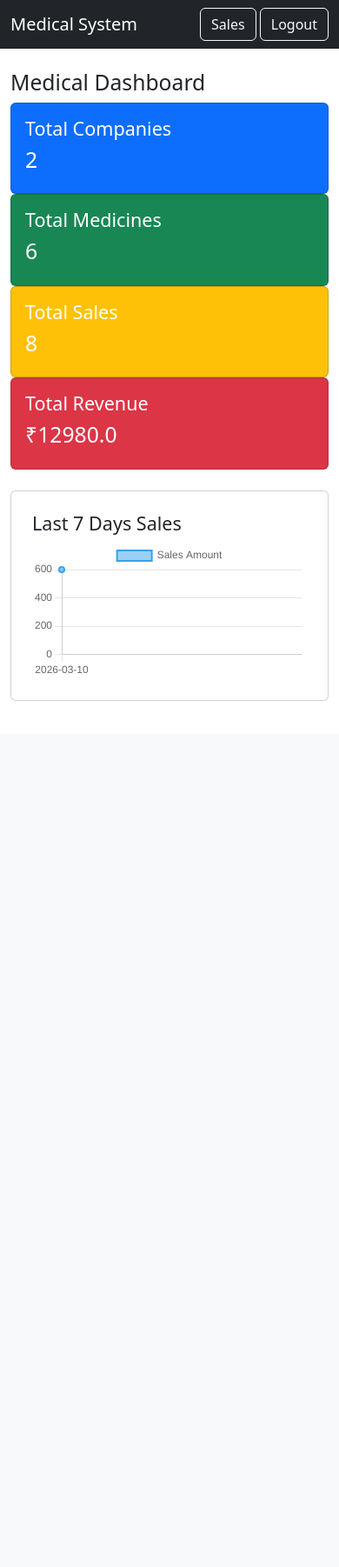
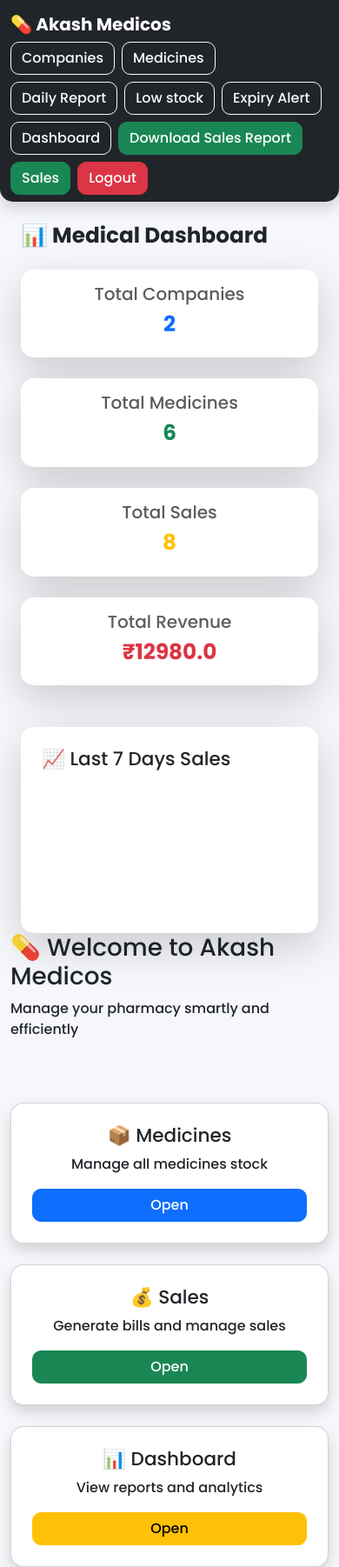
Before and after one commit to mitvr006/Projects, a Django app: page / in a window 390 px wide. Shown: the whole page at 87% size. Before the commit the page ends 806 px from the top, so only its background shows below. Run offline with Django 5.2, Linux system fonts and the light colour scheme; a user stored in the database is signed in; data comes from the database, SQL or seed files in the repository; both versions use the stored data as it was after the commit.

Commit message:
Add csv export for sales report and css

```diff
--- a/medicines/urls.py
+++ b/medicines/urls.py
@@ -19,4 +19,5 @@ urlpatterns = [
     path('', views.dashboard, name='dashboard'),
     path('login/', views.login_view, name='login'),
     path('logout/', views.logout_view, name='logout'),
+    path('export-sales/', views.export_sales_csv, name='export_sales'),
 ]
--- a/medicines/views.py
+++ b/medicines/views.py
@@ -4,7 +4,8 @@ from django import forms
 from django.utils import timezone
 from django.db.models import Sum
 from datetime import date, timedelta
-import json
+import json, csv
+from django.http import HttpResponse
 from django.contrib import messages
 from django.contrib.auth import authenticate, login, logout
 from django.contrib.auth.decorators import login_required, user_passes_test
@@ -85,7 +86,7 @@ class CompanyForm(forms.ModelForm):
         model = Company
         fields = '__all__'
 
-@user_passes_test(is_admin)
+@login_required
 def company_list(request):
     companies = Company.objects.all()
     return render(request, 'companies/company_list.html', {'companies': companies})
@@ -279,3 +280,24 @@ def is_admin(user):
 
 def is_staff(user):
     return user.groups.filter(name='Staff').exists()
+
+@login_required
+def export_sales_csv(request):
+
+    response = HttpResponse(content_type='text/csv')
+    response['Content-Disposition'] = 'attachment; filename="sales_report.csv"'
+
+    writer = csv.writer(response)
+    writer.writerow(['Medicine', 'Quantity', 'Total Price', 'Date'])
+
+    sales = Sale.objects.all()
+
+    for sale in sales:
+        writer.writerow([
+            sale.medicine.name,
+            sale.quantity,
+            sale.total_price,
+            sale.date
+        ])
+
+    return response
--- a/templates/base.html
+++ b/templates/base.html
@@ -3,48 +3,122 @@
 <head>
     <title>Medical Management System</title>
     <link href="https://cdn.jsdelivr.net/npm/bootstrap@5.3.0/dist/css/bootstrap.min.css" rel="stylesheet">
+    <link href="https://fonts.googleapis.com/css2?family=Poppins:wght@300;500;700&display=swap" rel="stylesheet">
+
+    <style>
+        body {
+            background-color: #f5f7fa;
+            font-family: 'Poppins', sans-serif;
+        }
+
+        .navbar {
+            border-radius: 0 0 15px 15px;
+        }
+
+        .card {
+            border-radius: 15px;
+        }
+
+        .card:hover {
+            transform: scale(1.03);
+            transition: 0.3s;
+        }
+
+        .btn {
+            border-radius: 10px;
+        }
+
+        .alert {
+            margin: 10px;
+            border-radius: 10px;
+        }
+    </style>
+
 </head>
 <body>
 
-<nav class="navbar navbar-expand-lg navbar-dark bg-dark">
+<nav class="navbar navbar-expand-lg navbar-dark bg-dark shadow">
   <div class="container">
-    <a class="navbar-brand" href="#">Medical System</a>
-    <div>
 
-      {% if request.user.groups.all.0.name == "Admin" %}
+    <a class="navbar-brand fw-bold" href="/">💊 Akash Medicos</a>
 
-      <a class="btn btn-outline-light me-2" href="{% url 'company_list' %}">Companies</a>
+    <div class="d-flex flex-wrap gap-2">
+
+      {% if request.user.is_superuser %}
+
+      <a class="btn btn-outline-light" href="{% url 'company_list' %}">Companies</a>
       <a class="btn btn-outline-light" href="{% url 'medicine_list' %}">Medicines</a>
       <a class="btn btn-outline-light" href="{% url 'daily_report' %}">Daily Report</a>
       <a class="btn btn-outline-light" href="{% url 'low_stock' %}">Low stock</a>
       <a class="btn btn-outline-light" href="{% url 'expiry_alert' %}">Expiry Alert</a>
       <a class="btn btn-outline-light" href="{% url 'dashboard' %}">Dashboard</a>
+      <a class="btn btn-success" href="{% url 'export_sales' %}">Download Sales Report</a>
 
       {% endif %}
 
-      <a class="btn btn-outline-light" href="{% url 'sale_list' %}">Sales</a>
+      <a class="btn btn-success" href="{% url 'sale_list' %}">Sales</a>
 
-      <a class="btn btn-outline-light" href="{% url 'logout' %}">Logout</a>
+      <a class="btn btn-danger" href="{% url 'logout' %}">Logout</a>
 
     </div>
   </div>
 </nav>
 
+<div class="container mt-3">
 {% if messages %}
-
-{% for message in messages %}
-
-<div class="alert alert-{{ message.tags }}">
-{{ message }}
+  {% for message in messages %}
+    <div class="alert alert-{{ message.tags }}">
+      {{ message }}
+    </div>
+  {% endfor %}
+{% endif %}
 </div>
-
-{% endfor %}
-
-{% endif %}
 
 <div class="container mt-4">
     {% block content %}{% endblock %}
 </div>
 
+
+
+<!-- 🔥 HOME CONTENT DIRECT -->
+<div class="container">
+
+<div class="hero">
+    <h1>💊 Welcome to Akash Medicos</h1>
+    <p>Manage your pharmacy smartly and efficiently</p>
+</div>
+
+<div class="row mt-5 g-4 text-center">
+
+<div class="col-md-4">
+<div class="card shadow p-4">
+<h4>📦 Medicines</h4>
+<p>Manage all medicines stock</p>
+<a href="{% url 'medicine_list' %}" class="btn btn-primary">Open</a>
+</div>
+</div>
+
+<div class="col-md-4">
+<div class="card shadow p-4">
+<h4>💰 Sales</h4>
+<p>Generate bills and manage sales</p>
+<a href="{% url 'sale_list' %}" class="btn btn-success">Open</a>
+</div>
+</div>
+
+<div class="col-md-4">
+<div class="card shadow p-4">
+<h4>📊 Dashboard</h4>
+<p>View reports and analytics</p>
+<a href="{% url 'dashboard' %}" class="btn btn-warning">Open</a>
+</div>
+</div>
+
+</div>
+
+</div>
+
+
+
 </body>
 </html>
--- a/templates/dashboard.html
+++ b/templates/dashboard.html
@@ -1,89 +1,52 @@
 {% extends 'base.html' %}
 {% block content %}
 
-<h2>Medical Dashboard</h2>
+<div class="container mt-4">
 
-<div class="row">
+<h2 class="mb-4 fw-bold">📊 Medical Dashboard</h2>
 
+<div class="row g-4">
+
+<!-- Companies -->
 <div class="col-md-3">
-<div class="card bg-primary text-white p-3">
-<h4>Total Companies</h4>
-<h2>{{ total_companies }}</h2>
+<div class="card shadow-lg border-0 text-center p-3">
+<h5 class="text-muted">Total Companies</h5>
+<h2 class="fw-bold text-primary">{{ total_companies }}</h2>
 </div>
 </div>
 
+<!-- Medicines -->
 <div class="col-md-3">
-<div class="card bg-success text-white p-3">
-<h4>Total Medicines</h4>
-<h2>{{ total_medicines }}</h2>
+<div class="card shadow-lg border-0 text-center p-3">
+<h5 class="text-muted">Total Medicines</h5>
+<h2 class="fw-bold text-success">{{ total_medicines }}</h2>
 </div>
 </div>
 
+<!-- Sales -->
 <div class="col-md-3">
-<div class="card bg-warning text-white p-3">
-<h4>Total Sales</h4>
-<h2>{{ total_sales }}</h2>
+<div class="card shadow-lg border-0 text-center p-3">
+<h5 class="text-muted">Total Sales</h5>
+<h2 class="fw-bold text-warning">{{ total_sales }}</h2>
 </div>
 </div>
 
+<!-- Revenue -->
 <div class="col-md-3">
-<div class="card bg-danger text-white p-3">
-<h4>Total Revenue</h4>
-<h2>₹{{ total_revenue }}</h2>
+<div class="card shadow-lg border-0 text-center p-3">
+<h5 class="text-muted">Total Revenue</h5>
+<h2 class="fw-bold text-danger">₹{{ total_revenue }}</h2>
 </div>
 </div>
 
 </div>
 
-
-<!-- SALES CHART CARD -->
-
-<div class="card mt-4 p-4">
-
-<h4>Last 7 Days Sales</h4>
-
+<!-- Chart -->
+<div class="card mt-5 shadow-lg border-0 p-4">
+<h4 class="mb-3">📈 Last 7 Days Sales</h4>
 <canvas id="salesChart"></canvas>
+</div>
 
 </div>
 
-
-<!-- CHART.JS CDN -->
-
-<script src="https://cdn.jsdelivr.net/npm/chart.js"></script>
-
-
-<!-- CHART SCRIPT -->
-
-<script>
-
-const labels = JSON.parse('{{ sales_dates|escapejs }}');
-const dataValues = JSON.parse('{{ sales_amounts|escapejs }}');
-
-const ctx = document.getElementById('salesChart');
-
-new Chart(ctx, {
-type: 'line',
-
-data: {
-labels: labels,
-
-datasets: [{
-label: 'Sales Amount',
-data: dataValues,
-borderWidth: 2
-}]
-},
-
-options: {
-scales: {
-y: {
-beginAtZero: true
-}
-}
-}
-
-});
-
-</script>
-
 {% endblock %}
--- a/templates/reports/daily_report.html
+++ b/templates/reports/daily_report.html
@@ -2,6 +2,10 @@
 {% block content %}
 
 <h2>Daily Sales Report</h2>
+
+<a href="{% url 'export_sales' %}" class="btn btn-success">
+📥 Download Sales Report
+</a>
 
 <p><strong>Date:</strong> {{ today }}</p>
 
```
Also changed, not shown: db.sqlite3.
